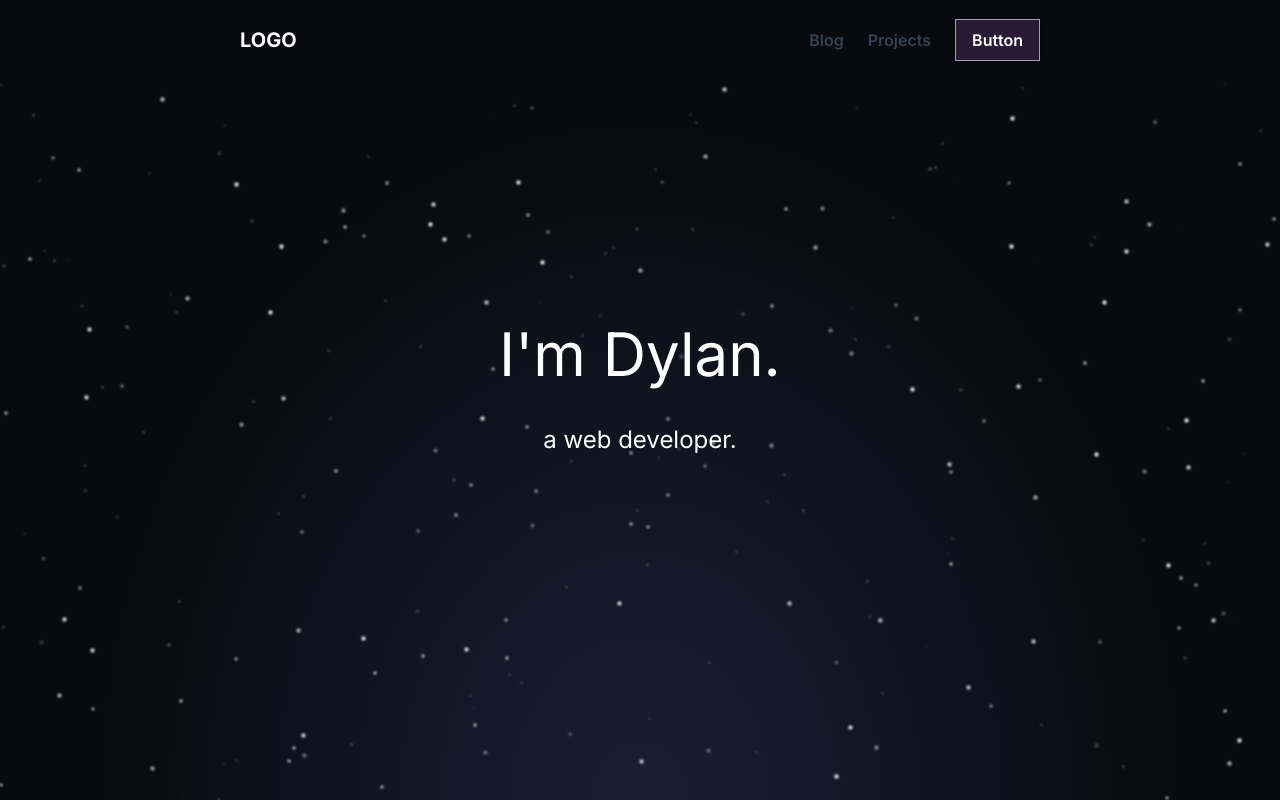
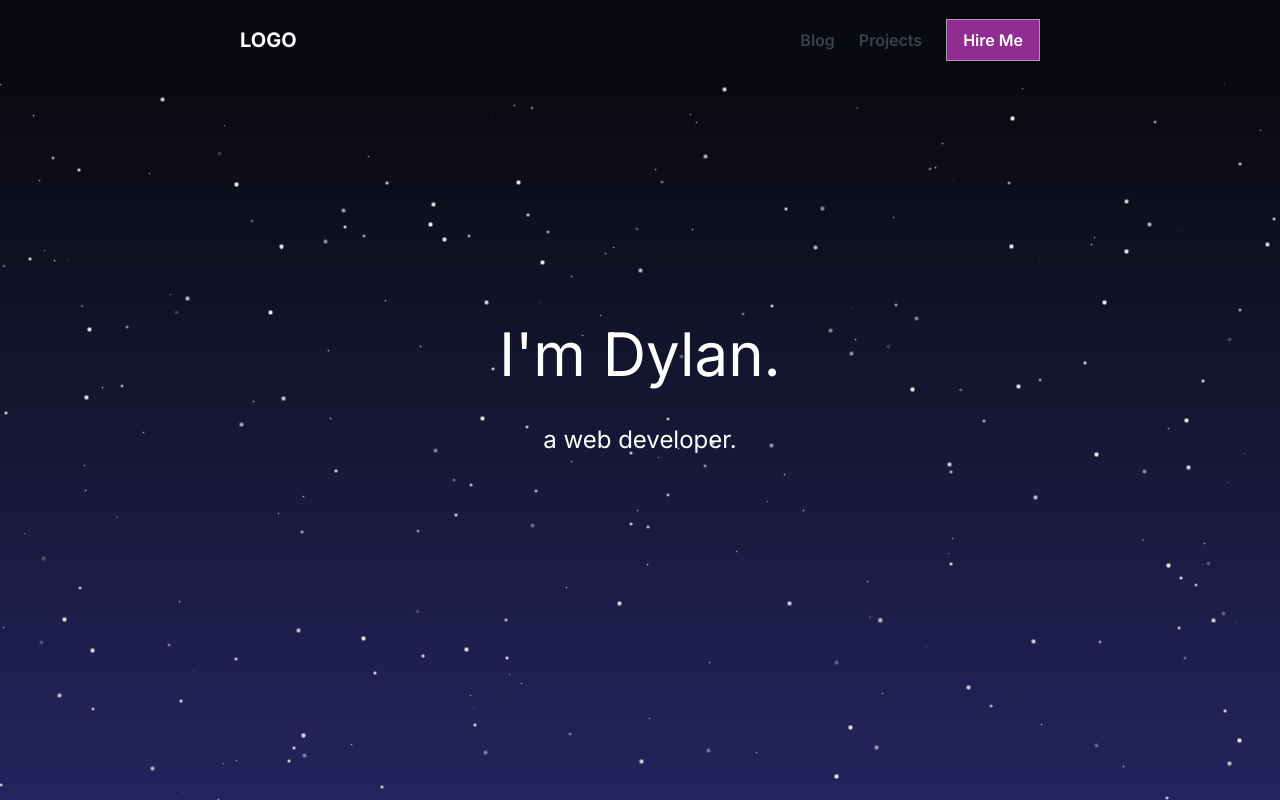
Before and after one commit to DylanWDev/Portfolio, a Next.js app: page / in a window 1280 px wide. Built offline with nearby package versions, Linux system fonts and the light colour scheme.

Commit message:
gradient color

```diff
--- a/src/app/components/Stars/Nav/Nav.jsx
+++ b/src/app/components/Stars/Nav/Nav.jsx
@@ -9,7 +9,7 @@ const Nav = () => {
           <li className="font-semibold text-gray-700">Blog</li>
           <li className="font-semibold text-gray-700">Projects</li>
           <button className="button-bg hover:bg-gray-100 text-white font-semibold py-2 px-4 border border-gray-400  shadow">
-          Button
+          Hire Me
         </button>
         </ul>
       </div>
--- a/src/app/globals.css
+++ b/src/app/globals.css
@@ -5,8 +5,8 @@
 html{
   height: 100vh;
   overflow: hidden;
-  background: radial-gradient(ellipse at bottom, #1b1e35 0%,#090a0f 60%);
-  /* background: linear-gradient(to top, #242447 0%,  #090a0f 90%); */
+  /* background: radial-gradient(ellipse at bottom, #271e3f 0%,  #090a0f 60%); */
+  background: linear-gradient(to top, #24245e 0%,  #090a0f 90%);
   /* background: radial-gradient(ellipse at bottom, #2e2e5b 0%,  #090a0f 100%); */
 }
 .navbar {
@@ -14,11 +14,11 @@ html{
 }
 
 .button-bg {
-  background-color:#291b35;
+  background-color:#f647f692;
 }
 
 .star-bg {
-  filter: blur(1px)
+  filter: blur(0.5px)
 }
 
 .height {
```
